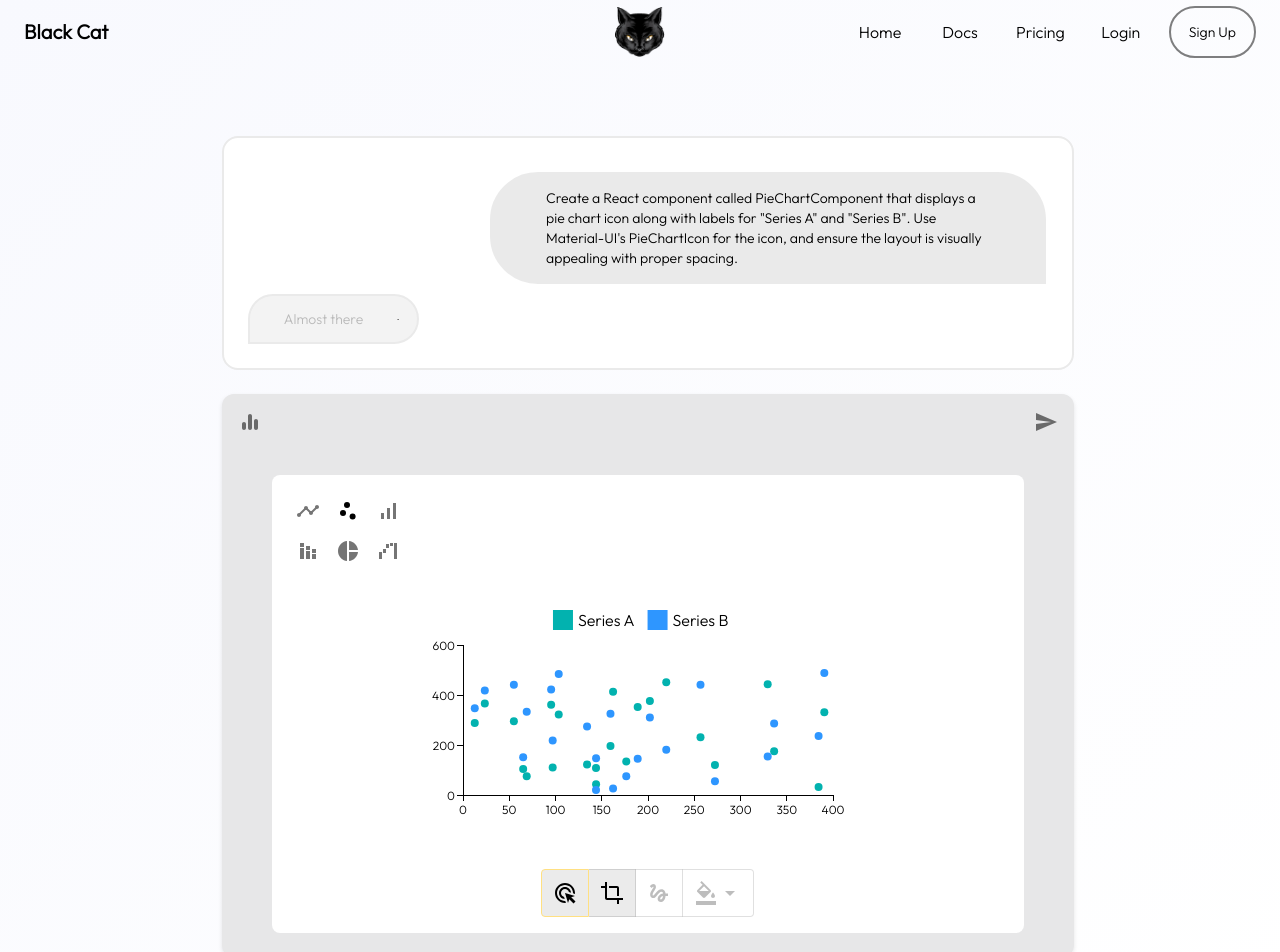
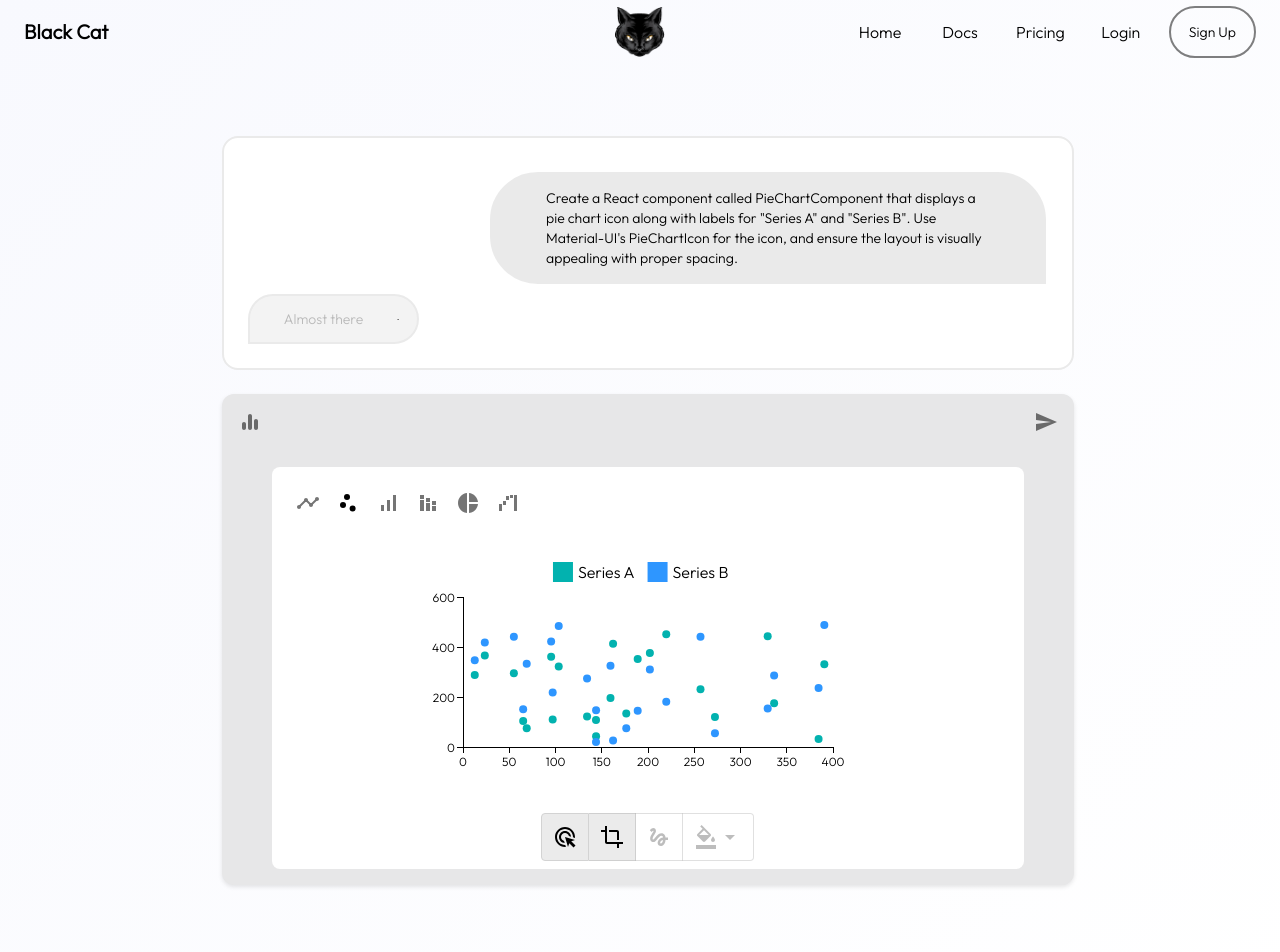
Before and after one commit to sithmiH/Black_Cat_AI_Chatbot, a React (Create React App) app in the folder frontend/: page /graphCreate in a window 1280 px wide. Shown: the top 952 px of the page. Built offline with nearby package versions, Linux system fonts and the light colour scheme; some icons are missing.

Commit message:
final changes in GraphCreate.jsx

```diff
--- a/frontend/src/pages/GraphCreate.jsx
+++ b/frontend/src/pages/GraphCreate.jsx
@@ -307,13 +307,13 @@ export default function GraphCreate() {
             backgroundColor: "white",
             width: "90%",
             borderRadius: "8px",
-            margin: 2,
+            margin: 1,
           }}
         >
           <Box
             sx={{
               display: "grid",
-              gridTemplateColumns: "repeat(3, 0fr)",
+              gridTemplateColumns: "repeat(6, 0fr)",
               justifyContent: "flex-start",
               alignItems: "center",
               padding: 2,
@@ -371,10 +371,12 @@ export default function GraphCreate() {
           <ToggleButtonGroup
             value={formats}
             onChange={handleFormat}
-            aria-label="text formatting"
-            sx={{ margin: 2, borderColor: "lightgray",}}
+            // aria-label="text formatting"
+            sx={{ margin: 1, borderColor: "lightgray",}}
           >
-            <ToggleButton value="bold" aria-label="bold">
+            <ToggleButton value="bold" aria-label="bold" sx={{
+                borderColor: "lightgray"
+            }}>
               <AdsClickIcon />
             </ToggleButton>
             <ToggleButton value="italic" aria-label="italic" disabled>
```
